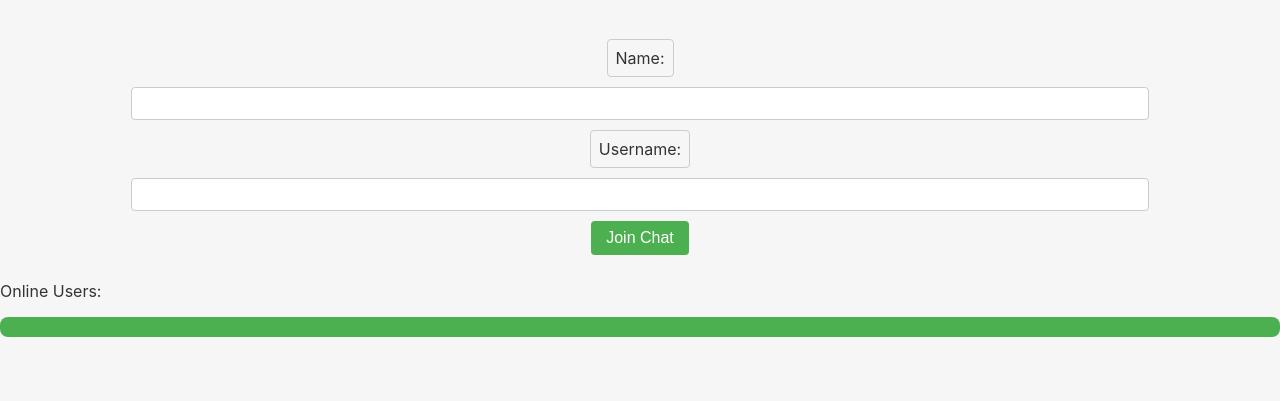
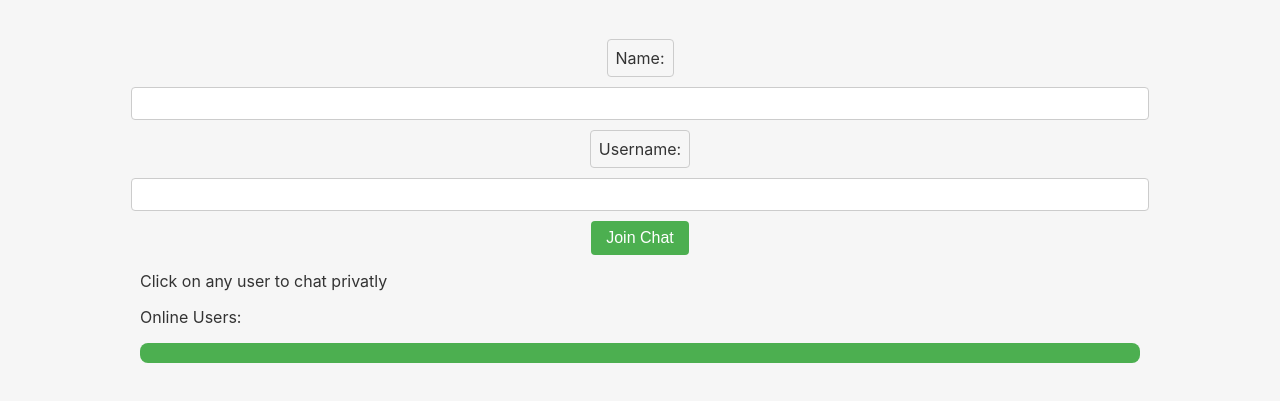
Before and after one commit to 1Mangesh1/chat-app, a website: page public/index.html in a window 1280 px wide. Shown: the part 81-482 px from the top of the page. Drawn offline with nearby package versions, Linux system fonts and the light colour scheme; no server answers.

Commit message:
Update index.html

```diff
--- a/public/index.html
+++ b/public/index.html
@@ -205,6 +205,11 @@
       </form>
       <div id="typingNow"></div>
     </div>
+    <div id="divi">
+      <p>Click on any user to chat privatly </p>
+      <p>Online Users:</p>
+      <ul id="userList"></ul>
+    </div>
 
     <div id="privateChat" style="display: none">
       <h2>Private Chat</h2>
@@ -217,10 +222,7 @@
     </div>
 
   </div>
-  <div id="divi">
-    <p>Online Users:</p>
-    <ul id="userList"></ul>
-  </div>
+
   <script src="/socket.io/socket.io.js"></script>
   <script src="app.js"></script>
 </body>
```
